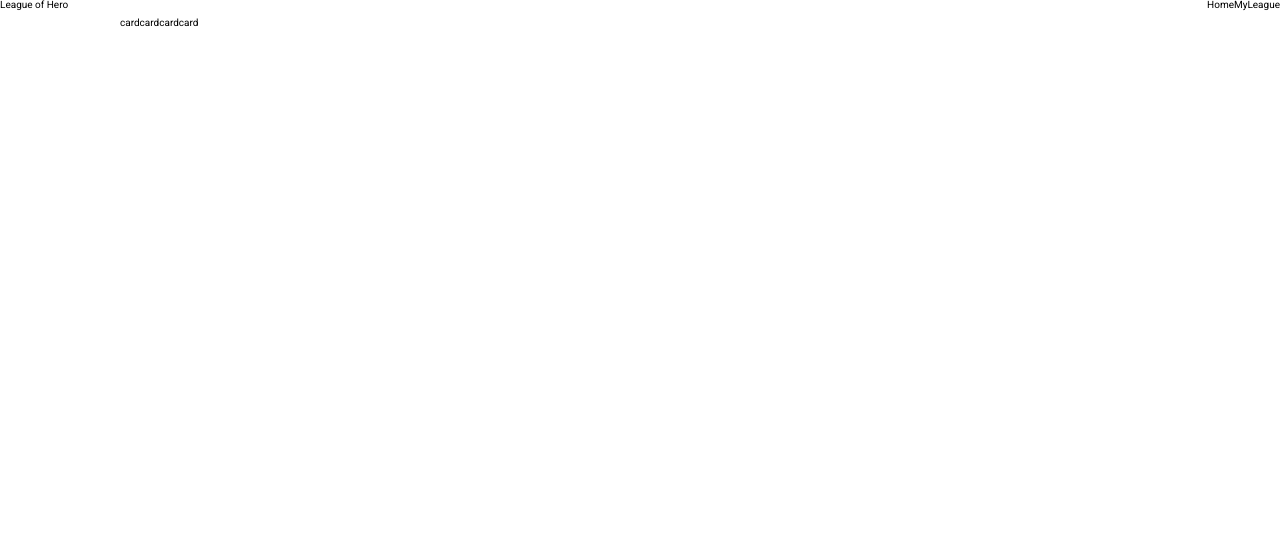
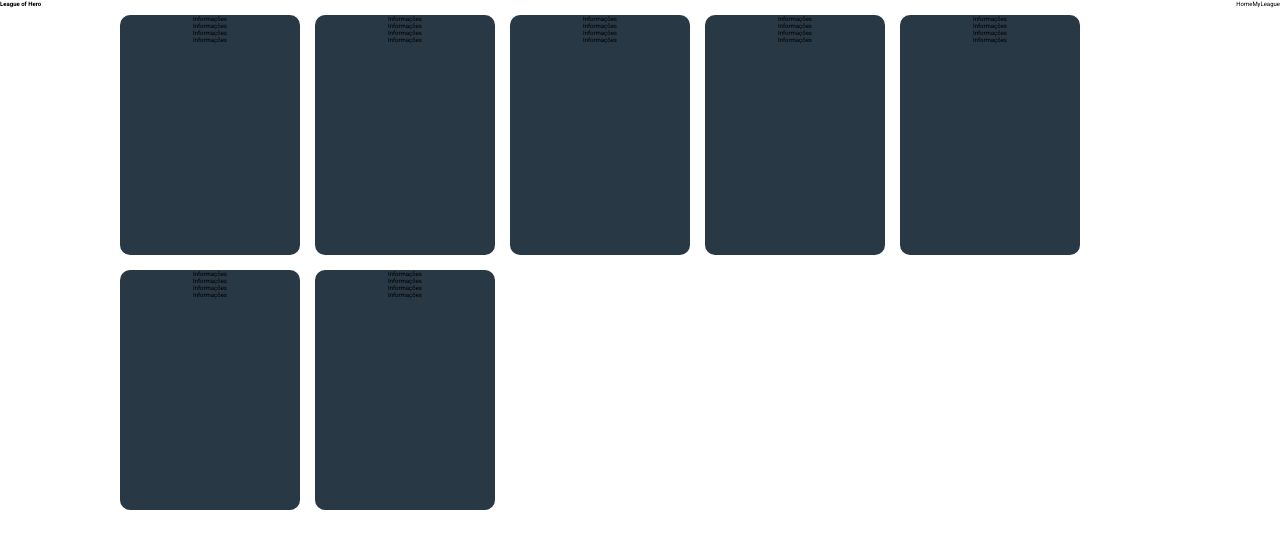
Before and after one commit to alexsandro-cristiano/league-of-heros, a React (Create React App) app: page / in a window 1280 px wide. Shown: the top 548 px of the page. Built offline with nearby package versions, Linux system fonts and the light colour scheme.

Commit message:
feet(card):adiciona estrutura basica para o cartao

```diff
--- /dev/null
+++ b/src/components/Card/Card.module.scss
@@ -0,0 +1,60 @@
+.card {
+  background: #283844;
+  border-radius: 1rem;
+  text-align: center;
+  width: 18rem;
+  height: 24rem;
+}
+/*
+768
+.card {
+  width: 256px;
+
+  max-height: 320px;
+  display: flex;
+  flex-direction: column;
+  border: 1px solid rgba(0, 0, 0, 0.5);
+  background: #292929;
+  text-decoration: none;
+  color: white;
+  .header {
+    padding-top: 56.25%;
+    background-repeat: no-repeat;
+    background-size: cover;
+  }
+}
+
+.card {
+  max-height: 350px;
+  display: flex;
+  flex-direction: column;
+  border-radius: 5px;
+  border: 1px solid rgba(0, 0, 0, 0.5);
+  background: #292929;
+  text-decoration: none;
+  color: white;
+  .header {
+    padding-top: 56.25%;
+    background-repeat: no-repeat;
+    background-size: cover;
+  }
+
+  .body {
+    margin-top: 20px;
+    padding: 0 17px 21px;
+    height: 100vh;
+    h3 {
+      margin-top: 5px;
+      font-weight: 500;
+    }
+
+    .tag {
+      span {
+        display: inline-block;
+        background: #B512A5;
+        font-weight: 700;
+        padding: 7px;
+        border-radius: 3px;
+        margin-bottom: 20px;
+      }
+    }*/
--- a/src/components/Card/index.tsx
+++ b/src/components/Card/index.tsx
@@ -1,3 +1,11 @@
+import styles from './Card.module.scss'
 export function Card() {
-  return <>card</>
+  return (
+    <div className={styles.card}>
+      <div>Informações</div>
+      <div>Informações</div>
+      <div>Informações</div>
+      <div>Informações</div>
+    </div>
+  )
 }
--- a/src/index.css
+++ b/src/index.css
@@ -1,6 +1,7 @@
 /* http://meyerweb.com/eric/tools/css/reset/
    v2.0 | 20110126
    License: none (public domain)
+   Adapted
 */
 html,
 body,
@@ -86,8 +87,6 @@ video {
   margin: 0;
   padding: 0;
   border: 0;
-  font-size: 100%;
-  font: inherit;
   vertical-align: baseline;
 }
 /* HTML5 display-role reset for older browsers */
@@ -103,9 +102,6 @@ menu,
 nav,
 section {
   display: block;
-}
-body {
-  line-height: 1;
 }
 ol,
 ul {
@@ -128,6 +124,7 @@ table {
 }
 * {
   box-sizing: border-box;
+  font-size: 62.5%;
 }
 body,
 input,
@@ -135,7 +132,6 @@ textarea,
 button {
   font-family: 'Roboto', sans-serif;
   font-weight: 400;
-  font-size: 62.5%;
 }
 body {
   -webkit-font-smoothing: antialiased;
--- a/src/page/Home/Home.module.scss
+++ b/src/page/Home/Home.module.scss
@@ -4,6 +4,7 @@
 .main {
   display: flex;
   flex-wrap: wrap;
+  gap: 1.5rem;
 
   @media (min-width: $xxl) {
     @include spaceForPadding(200px);
--- a/src/page/Home/index.tsx
+++ b/src/page/Home/index.tsx
@@ -8,6 +8,9 @@ export function Home() {
       <Card />
       <Card />
       <Card />
+      <Card />
+      <Card />
+      <Card />
     </main>
   )
 }
```
Also changed, not shown: src/components/Card/teste.json (added, +50 -0 lines).
